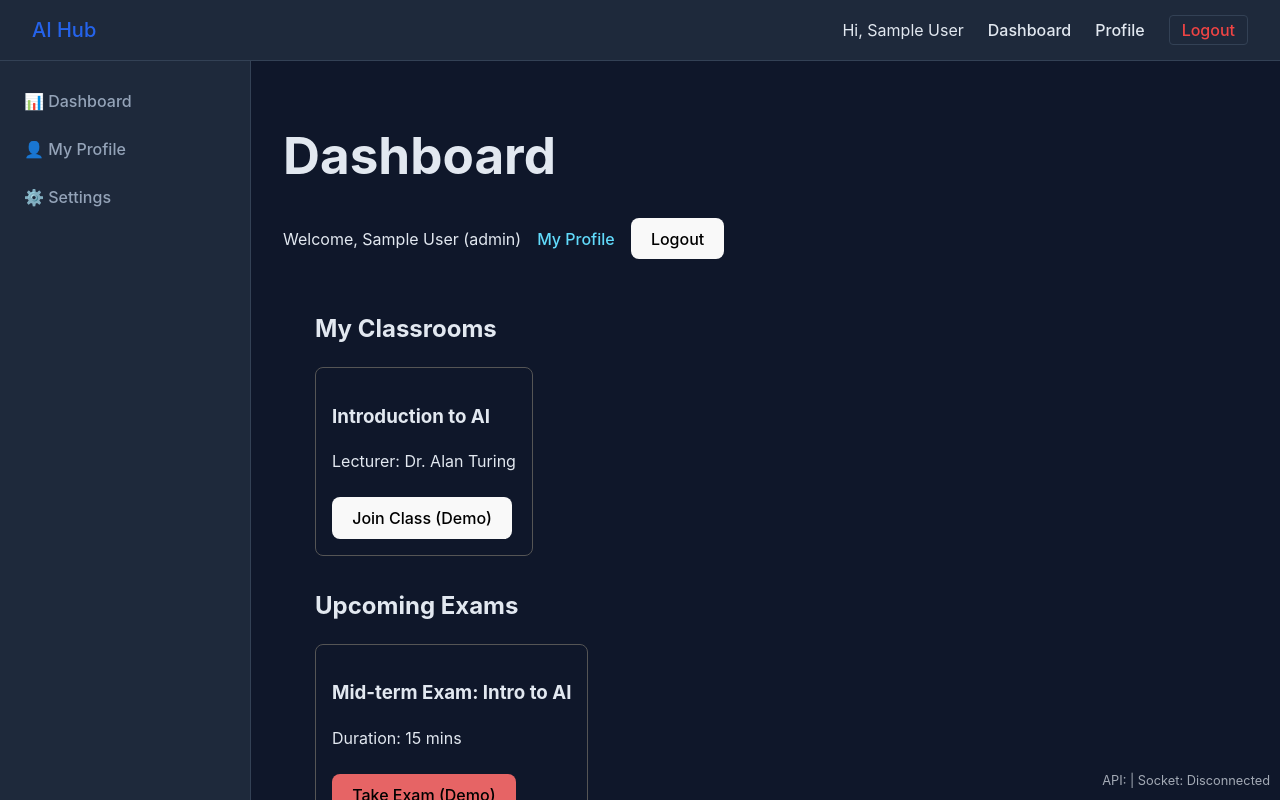
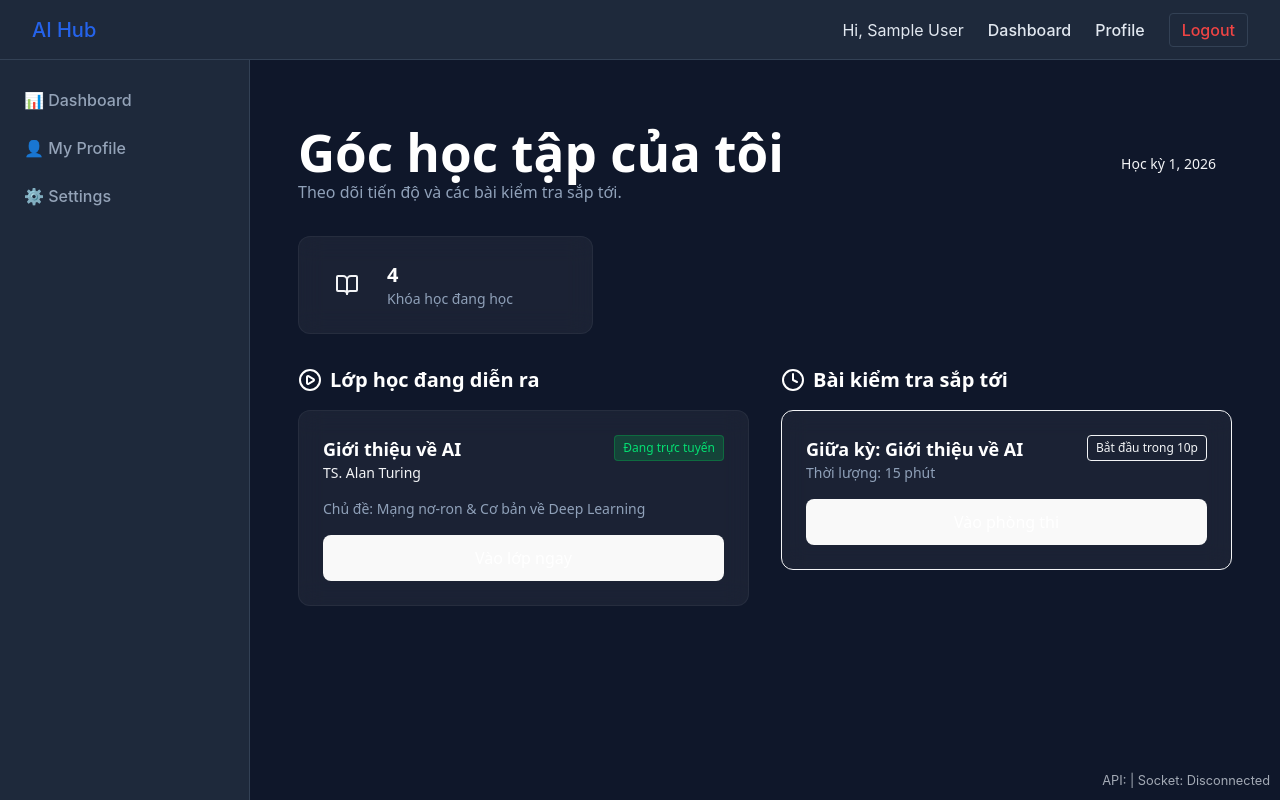
Before and after one commit to thankhanh/Online-learning-ai, a React app in the folder frontend/: page /dashboard in a window 1280 px wide. Built offline with nearby package versions, Linux system fonts and the light colour scheme; no server answers; sample sign-in values are in the browser's storage; the HTML template or start-up script is replaced by a standard one.

Commit message:
update page dashboard, login

```diff
--- /dev/null
+++ b/frontend/postcss.config.js
@@ -0,0 +1,5 @@
+export default {
+    plugins: {
+        '@tailwindcss/postcss': {},
+    },
+}
--- a/frontend/src/features/dashboard/LecturerDashboard.jsx
+++ b/frontend/src/features/dashboard/LecturerDashboard.jsx
@@ -9,21 +9,21 @@ const LecturerDashboard = ({ user }) => {
             {/* Header */}
             <section className="flex justify-between items-center">
                 <div>
-                    <h1 className="text-3xl font-bold text-white">Lecturer Command Center</h1>
-                    <p className="text-slate-400">Manage your classes, materials, and exams.</p>
+                    <h1 className="text-3xl font-bold text-white">Trung tâm quản lý giảng viên</h1>
+                    <p className="text-slate-400">Quản lý lớp học, tài liệu và bài kiểm tra.</p>
                 </div>
                 <Button variant="primary" className="flex items-center space-x-2">
                     <Plus size={18} />
-                    <span>Create New Class</span>
+                    <span>Tạo lớp học mới</span>
                 </Button>
             </section>
 
             {/* Quick Actions */}
             <section className="grid grid-cols-1 md:grid-cols-4 gap-4">
                 {[
-                    { icon: Users, label: 'Manage Students', color: 'text-blue-400', bg: 'bg-blue-400/10' },
-                    { icon: FileText, label: 'Upload Materials', color: 'text-purple-400', bg: 'bg-purple-400/10' },
-                    { icon: Settings, label: 'System Settings', color: 'text-slate-400', bg: 'bg-slate-400/10' },
+                    { icon: Users, label: 'Quản lý sinh viên', color: 'text-blue-400', bg: 'bg-blue-400/10' },
+                    { icon: FileText, label: 'Tải lên tài liệu', color: 'text-purple-400', bg: 'bg-purple-400/10' },
+                    { icon: Settings, label: 'Cài đặt hệ thống', color: 'text-slate-400', bg: 'bg-slate-400/10' },
                 ].map((action, idx) => (
                     <Card key={idx} className="flex flex-col items-center justify-center p-4 hover:bg-white/10 cursor-pointer">
                         <div className={`p-3 rounded-full mb-2 ${action.bg} ${action.color}`}>
@@ -38,26 +38,26 @@ const LecturerDashboard = ({ user }) => {
             <div className="grid grid-cols-1 lg:grid-cols-3 gap-8">
                 {/* Class Management */}
                 <div className="lg:col-span-2 space-y-4">
-                    <h2 className="text-xl font-semibold text-white">Your Classes</h2>
+                    <h2 className="text-xl font-semibold text-white">Lớp học của bạn</h2>
                     <Card>
                         <div className="flex justify-between items-center mb-4">
-                            <h3 className="text-lg font-bold text-white">Introduction to AI</h3>
-                            <span className="text-sm text-slate-400">45 Students Enrolled</span>
+                            <h3 className="text-lg font-bold text-white">Giới thiệu về AI</h3>
+                            <span className="text-sm text-slate-400">45 Sinh viên đã đăng ký</span>
                         </div>
                         <div className="flex space-x-3">
-                            <Button variant="secondary" className="text-sm py-1">Start Live Session</Button>
-                            <Button variant="ghost" className="text-sm py-1">View Reports</Button>
+                            <Button variant="secondary" className="text-sm py-1">Bắt đầu buổi học trực tuyến</Button>
+                            <Button variant="ghost" className="text-sm py-1">Xem báo cáo</Button>
                         </div>
                     </Card>
                 </div>
 
                 {/* Exam Management */}
                 <div className="space-y-4">
-                    <h2 className="text-xl font-semibold text-white">Exam Drafts</h2>
+                    <h2 className="text-xl font-semibold text-white">Bản nháp bài thi</h2>
                     <Card className="border-dashed border-slate-600 bg-transparent opacity-70 hover:opacity-100">
                         <div className="text-center py-4">
                             <Plus size={32} className="mx-auto text-slate-500 mb-2" />
-                            <p className="text-slate-400">Create New Exam</p>
+                            <p className="text-slate-400">Tạo bài thi mới</p>
                         </div>
                     </Card>
                 </div>
--- a/frontend/src/features/dashboard/StudentDashboard.jsx
+++ b/frontend/src/features/dashboard/StudentDashboard.jsx
@@ -11,11 +11,11 @@ const StudentDashboard = ({ user }) => {
             {/* Welcome Section */}
             <section className="flex justify-between items-center">
                 <div>
-                    <h1 className="text-3xl font-bold text-white">My Learning Space</h1>
-                    <p className="text-slate-400">Track your progress and upcoming exams.</p>
+                    <h1 className="text-3xl font-bold text-white">Góc học tập của tôi</h1>
+                    <p className="text-slate-400">Theo dõi tiến độ và các bài kiểm tra sắp tới.</p>
                 </div>
                 <div className="glass-panel px-4 py-2 rounded-full text-sm text-primary-light border-primary/20">
-                    Semester 1, 2026
+                    Học kỳ 1, 2026
                 </div>
             </section>
 
@@ -27,7 +27,7 @@ const StudentDashboard = ({ user }) => {
                     </div>
                     <div>
                         <h3 className="text-xl font-bold text-white">4</h3>
-                        <p className="text-slate-400 text-sm">Active Courses</p>
+                        <p className="text-slate-400 text-sm">Khóa học đang học</p>
                     </div>
                 </Card>
             </section>
@@ -38,22 +38,22 @@ const StudentDashboard = ({ user }) => {
                 {/* Active Classes */}
                 <section>
                     <h2 className="text-xl font-semibold text-white mb-4 flex items-center">
-                        <PlayCircle className="mr-2 text-secondary" /> Active Classes
+                        <PlayCircle className="mr-2 text-secondary" /> Lớp học đang diễn ra
                     </h2>
                     <div className="space-y-4">
                         <Card>
                             <div className="flex justify-between items-start mb-4">
                                 <div>
-                                    <h3 className="text-lg font-bold text-white">Introduction to AI</h3>
-                                    <p className="text-primary-light text-sm">Dr. Alan Turing</p>
+                                    <h3 className="text-lg font-bold text-white">Giới thiệu về AI</h3>
+                                    <p className="text-primary-light text-sm">TS. Alan Turing</p>
                                 </div>
                                 <span className="px-2 py-1 text-xs rounded bg-green-500/20 text-green-400 border border-green-500/30">
-                                    Live Now
+                                    Đang trực tuyến
                                 </span>
                             </div>
-                            <p className="text-slate-400 text-sm mb-4">Topic: Neural Networks & Deep Learning Basics</p>
+                            <p className="text-slate-400 text-sm mb-4">Chủ đề: Mạng nơ-ron & Cơ bản về Deep Learning</p>
                             <Link to="/classroom/101">
-                                <Button variant="primary" className="w-full">Join Live Class</Button>
+                                <Button variant="primary" className="w-full">Vào lớp ngay</Button>
                             </Link>
                         </Card>
                     </div>
@@ -62,21 +62,21 @@ const StudentDashboard = ({ user }) => {
                 {/* Upcoming Exams */}
                 <section>
                     <h2 className="text-xl font-semibold text-white mb-4 flex items-center">
-                        <Clock className="mr-2 text-alert" /> Upcoming Exams
+                        <Clock className="mr-2 text-alert" /> Bài kiểm tra sắp tới
                     </h2>
                     <div className="space-y-4">
                         <Card className="border-alert/20 hover:border-alert/50">
                             <div className="flex justify-between items-start mb-4">
                                 <div>
-                                    <h3 className="text-lg font-bold text-white">Mid-term: Intro to AI</h3>
-                                    <p className="text-slate-400 text-sm">Duration: 15 mins</p>
+                                    <h3 className="text-lg font-bold text-white">Giữa kỳ: Giới thiệu về AI</h3>
+                                    <p className="text-slate-400 text-sm">Thời lượng: 15 phút</p>
                                 </div>
                                 <span className="px-2 py-1 text-xs rounded bg-alert/20 text-alert-light border border-alert/30">
-                                    Starts in 10m
+                                    Bắt đầu trong 10p
                                 </span>
                             </div>
                             <Link to="/exam/101">
-                                <Button variant="alert" className="w-full">Enter Exam Room</Button>
+                                <Button variant="alert" className="w-full">Vào phòng thi</Button>
                             </Link>
                         </Card>
                     </div>
--- a/frontend/src/index.css
+++ b/frontend/src/index.css
@@ -1,3 +1,4 @@
+@import "tailwindcss";
 :root {
   font-family: Inter, system-ui, Avenir, Helvetica, Arial, sans-serif;
   line-height: 1.5;
--- a/frontend/src/pages/Dashboard.jsx
+++ b/frontend/src/pages/Dashboard.jsx
@@ -1,42 +1,56 @@
 import React from 'react';
 import { Link } from 'react-router-dom';
+import { LogOut, User } from 'lucide-react';
+import StudentDashboard from '../features/dashboard/StudentDashboard';
+import LecturerDashboard from '../features/dashboard/LecturerDashboard';
+import Button from '../components/ui/Button';
 
 const Dashboard = ({ user, onLogout }) => {
     return (
-        <div className="dashboard">
-            <header className="dashboard-header">
-                <h1>Dashboard</h1>
-                <div className="user-info">
-                    <span>Welcome, {user.name} ({user.role})</span>
-                    <Link to="/profile" style={{ marginLeft: '1rem', color: '#61dafb', textDecoration: 'none' }}>My Profile</Link>
-                    <button onClick={onLogout} style={{ marginLeft: '1rem' }}>Logout</button>
-                </div>
-            </header>
-            <main className="dashboard-content" style={{ padding: '2rem' }}>
-                <div className="class-list" style={{ marginBottom: '2rem' }}>
-                    <h2>My Classrooms</h2>
-                    <div style={{ display: 'flex', gap: '1rem' }}>
-                        <div className="card" style={{ padding: '1rem', border: '1px solid #555', borderRadius: '8px' }}>
-                            <h3>Introduction to AI</h3>
-                            <p>Lecturer: Dr. Alan Turing</p>
-                            <Link to="/classroom/101">
-                                <button style={{ marginTop: '0.5rem' }}>Join Class (Demo)</button>
-                            </Link>
+        <div className="min-h-screen bg-dark-bg text-gray-100 font-sans selection:bg-primary/30">
+            {/* Header */}
+            {/* <header className="sticky top-0 z-40 w-full border-b border-white/10 bg-dark-bg/80 backdrop-blur-md">
+                <div className="container mx-auto px-4 h-16 flex items-center justify-between">
+                    <div className="flex items-center gap-2">
+                        <div className="w-8 h-8 rounded-lg bg-gradient-to-br from-primary to-secondary flex items-center justify-center font-bold text-white shadow-lg shadow-primary/20">
+                            AI
                         </div>
+                        <span className="text-xl font-bold bg-gradient-to-r from-primary-light to-secondary-light bg-clip-text text-transparent hidden sm:block">
+                            Hệ thống học tập
+                        </span>
+                    </div>
+
+                    <div className="flex items-center gap-4">
+                        <div className="hidden md:flex items-center gap-3 px-3 py-1.5 rounded-full bg-white/5 border border-white/10">
+                            <div className="w-8 h-8 rounded-full bg-gradient-to-br from-slate-600 to-slate-700 flex items-center justify-center">
+                                <User size={16} className="text-slate-200" />
+                            </div>
+                            <div className="text-sm">
+                                <p className="font-medium text-slate-200 leading-none">{user.name}</p>
+                                <p className="text-xs text-primary-light capitalize mt-0.5">{user.role}</p>
+                            </div>
+                        </div>
+
+                        <Button
+                            variant="ghost"
+                            onClick={onLogout}
+                            className="text-slate-400 hover:text-alert-light hover:bg-alert/10"
+                            title="Đăng xuất"
+                        >
+                            <LogOut size={20} />
+                            <span className="sr-only">Đăng xuất</span>
+                        </Button>
                     </div>
                 </div>
-                <div className="exam-list">
-                    <h2>Upcoming Exams</h2>
-                    <div style={{ display: 'flex', gap: '1rem' }}>
-                        <div className="card" style={{ padding: '1rem', border: '1px solid #555', borderRadius: '8px' }}>
-                            <h3>Mid-term Exam: Intro to AI</h3>
-                            <p>Duration: 15 mins</p>
-                            <Link to="/exam/101">
-                                <button style={{ marginTop: '0.5rem', backgroundColor: '#e66465' }}>Take Exam (Demo)</button>
-                            </Link>
-                        </div>
-                    </div>
-                </div>
+            </header> */}
+
+            {/* Main Content */}
+            <main className="container mx-auto px-4 py-8">
+                {user.role === 'lecturer' ? (
+                    <LecturerDashboard user={user} />
+                ) : (
+                    <StudentDashboard user={user} />
+                )}
             </main>
         </div>
     );
```
Also changed, not shown: frontend/package.json (+8 -1 lines), frontend/src/features/auth/Login.jsx (+7 -7 lines), frontend/src/pages/Login.jsx (+2 -74 lines), 2 other files (tests, documents, lock files or other folders).
